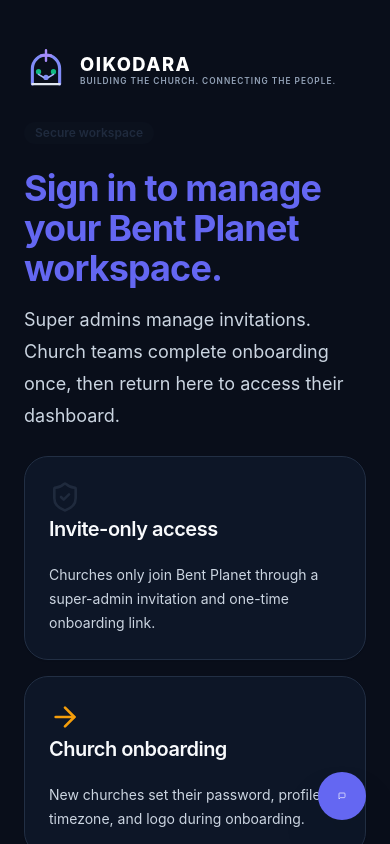
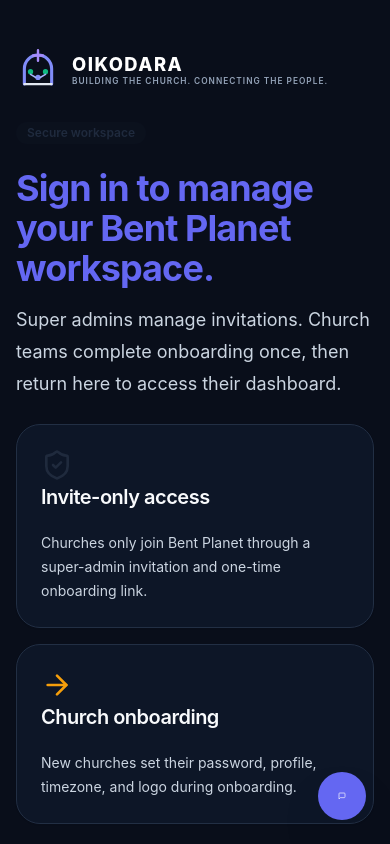
Before and after one commit to gideonayanwale/bent-planet, a Next.js app: page /login in a window 390 px wide. Shown: the top 844 px of the page. Built offline with nearby package versions, Linux system fonts and the light colour scheme; no server answers.

Commit message:
Add responsive layout foundations for all OIKODARA screens

```diff
--- a/src/app/globals.css
+++ b/src/app/globals.css
@@ -214,3 +214,107 @@
 .dark .bg-indigo-50 { background-color: rgba(79, 70, 229, 0.14) !important; }
 .dark .text-indigo-950 { color: #e0e7ff !important; }
 .dark .text-indigo-900 { color: #c7d2fe !important; }
+
+
+/* Responsive foundations shared by every OIKODARA route. */
+html,
+body {
+  width: 100%;
+  min-width: 320px;
+  overflow-x: clip;
+}
+
+body {
+  overflow-wrap: break-word;
+}
+
+img,
+video,
+canvas,
+iframe,
+svg {
+  max-width: 100%;
+}
+
+input,
+select,
+textarea,
+button {
+  min-width: 0;
+  max-width: 100%;
+}
+
+textarea {
+  resize: vertical;
+}
+
+pre,
+code {
+  max-width: 100%;
+  overflow-wrap: anywhere;
+}
+
+pre {
+  overflow-x: auto;
+  -webkit-overflow-scrolling: touch;
+}
+
+.overflow-x-auto,
+[data-radix-scroll-area-viewport] {
+  max-width: 100%;
+  overscroll-behavior-inline: contain;
+  -webkit-overflow-scrolling: touch;
+}
+
+[role="dialog"],
+dialog,
+[data-radix-dialog-content] {
+  max-width: min(100vw - 1.5rem, 48rem);
+  max-height: calc(100dvh - 1.5rem);
+  overflow: auto;
+}
+
+@media (max-width: 767px) {
+  .container {
+    width: 100%;
+    max-width: 100%;
+    padding-inline: 1rem;
+  }
+
+  main {
+    min-width: 0;
+  }
+
+  section,
+  article,
+  aside,
+  header,
+  footer {
+    min-width: 0;
+  }
+
+  table {
+    font-size: 0.8125rem;
+  }
+
+  button,
+  [role="button"],
+  a.inline-flex {
+    -webkit-tap-highlight-color: transparent;
+  }
+}
+
+@media (max-width: 420px) {
+  [role="dialog"],
+  dialog,
+  [data-radix-dialog-content] {
+    width: calc(100vw - 1rem);
+    max-width: calc(100vw - 1rem);
+    padding-inline: 1rem;
+  }
+
+  .glass-card {
+    backdrop-filter: blur(10px);
+    -webkit-backdrop-filter: blur(10px);
+  }
+}
```
